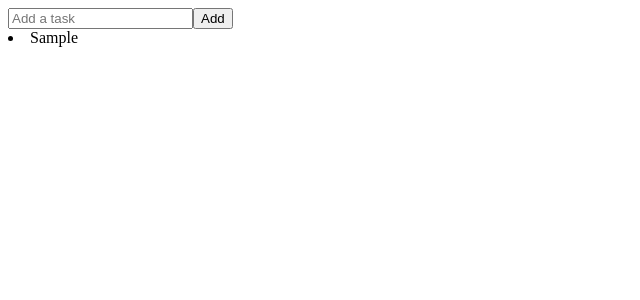
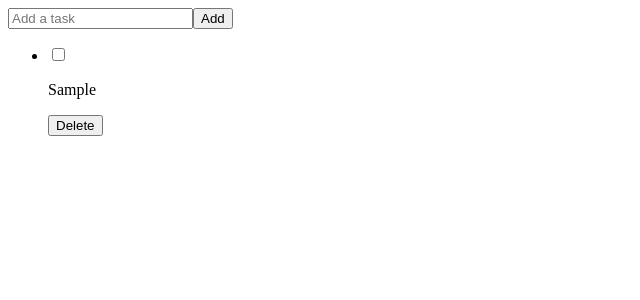
Before and after one commit to MsChaiChai/to-do-app, a React (Vite) app: page / in a window 1280 px wide. Both pictures are taken after typing "Sample" into the empty fields and a click on the button "Add". Shown: the top 300 px of the page, without its empty margins (0-640 px from the left). Built offline with nearby package versions, Linux system fonts and the light colour scheme.

Commit message:
add TaskList and TaskItem component, checkbox and delete functionality

```diff
--- a/src/App.jsx
+++ b/src/App.jsx
@@ -1,20 +1,36 @@
 import { useState } from 'react';
 import TaskInput from './components/TaskInput';
+import TaskList from './components/TaskList';
 
 function App() {
 
   const [tasks, setTasks]= useState([]);
 
   const handleAddTask = (input) =>{
-      setTasks([...tasks,input]);
+    if(input.trim()===""){
+      alert("No task added!")
+      return;
+    }
+      let newTask={
+        id:Date.now(),
+        text:input,
+        completed: false
+      }
+      setTasks([...tasks,newTask]);
+  }
+
+  const onToggleTask=(taskId)=>{
+      setTasks(tasks=>tasks.map(task => task.id===taskId? {...task, completed: !task.completed} : task))
+  }
+
+  const onDeleteTask=(taskId)=>{
+      setTasks(tasks=>tasks.filter(task=>task.id !== taskId))
   }
 
   return (
    <div>
       <TaskInput onAddTask={handleAddTask}/>
-      {tasks.map((task)=>{
-        return <li>{task}</li>
-      })}
+      <TaskList tasks={tasks} onToggleTask={onToggleTask} onDeleteTask={onDeleteTask}/>
    </div>
   )
 }
--- /dev/null
+++ b/src/components/TaskItem.jsx
@@ -0,0 +1,24 @@
+import React, {useState} from 'react';
+
+function TaskItem({task,onToggleTask,onDeleteTask}){
+
+
+    const handleChange=()=>{
+        onToggleTask(task.id);
+    }
+
+    const handleDelete=()=>{
+        onDeleteTask(task.id);
+    }
+
+    return (
+        <div>
+            <input type="checkbox" checked={task.completed} onChange={handleChange} />
+            <p>{task.text}</p>
+            <button onClick={handleDelete}> Delete </button>
+        </div>
+    )
+
+}
+
+export default TaskItem;
--- /dev/null
+++ b/src/components/TaskList.jsx
@@ -0,0 +1,19 @@
+import React from 'react';
+import TaskItem from './TaskItem';
+
+
+function TaskList({tasks,onToggleTask,onDeleteTask}){
+
+    return(
+
+        <ul>
+            {tasks.map(task=>(
+                <li key={task.id}><TaskItem task={task} onToggleTask={onToggleTask} onDeleteTask={onDeleteTask}/></li>
+            ))}
+        </ul>
+    )
+
+}
+
+
+export default TaskList
```
